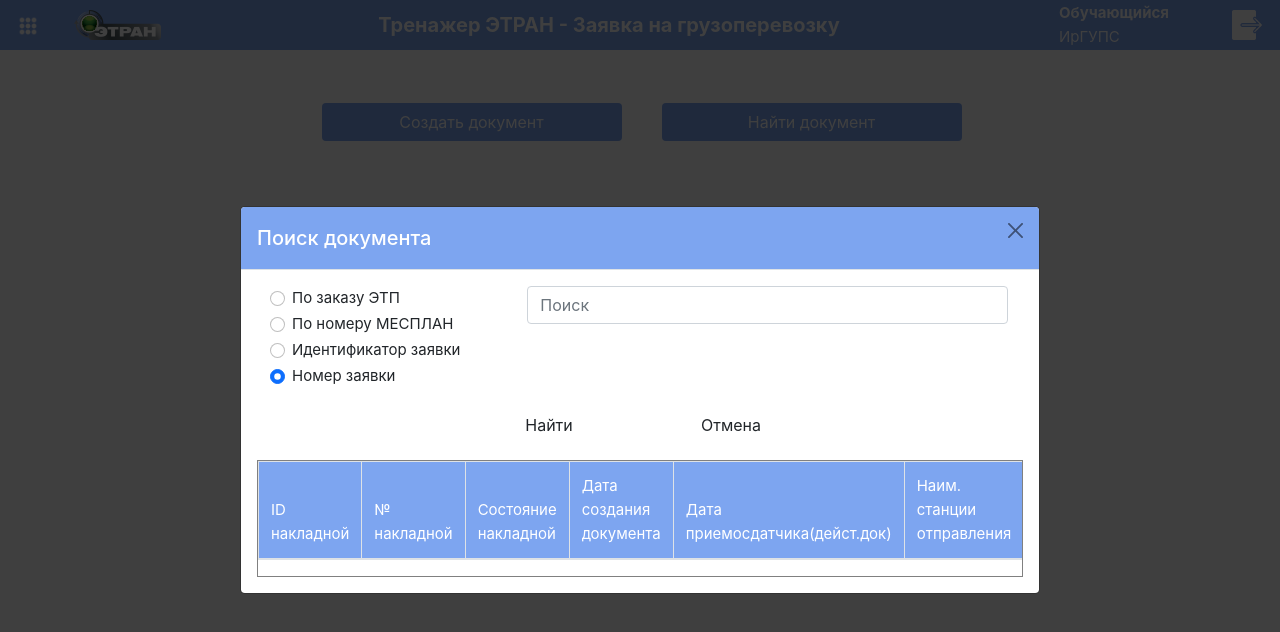
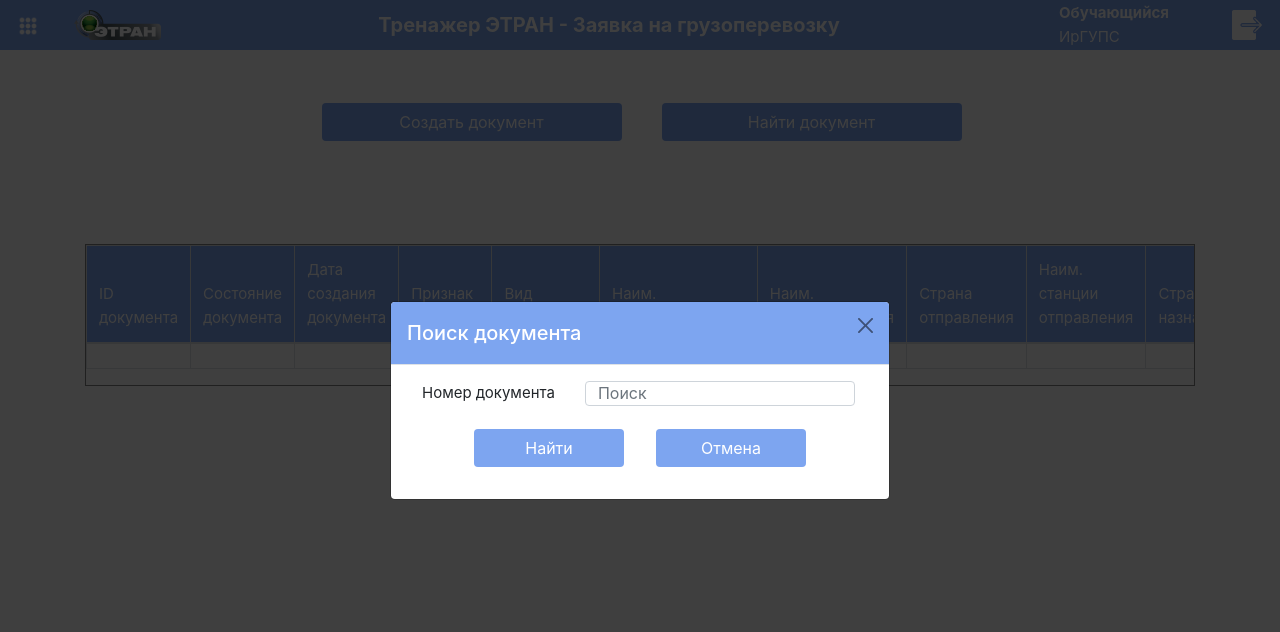
Before and after one commit to Liseeeenok/IrTRAN, a Vue app: page /transporation/menu in a window 1280 px wide. Both pictures are taken after a click on the button "Найти документ". Shown: the top 632 px of the page. Built offline with nearby package versions, Linux system fonts and the light colour scheme.

Commit message:
Таблицы и поиск

```diff
--- a/src/components/InvoiceMenuComponent.vue
+++ b/src/components/InvoiceMenuComponent.vue
@@ -9,6 +9,46 @@ import ModalSearchDocumentLarge from "./ModalSearchDocumentLarge.vue";
         </router-link>
         <button type="button" class="btn btn-custom" data-bs-toggle="modal" data-bs-target="#staticBackdrop">Найти документ</button>
         <ModalSearchDocumentLarge />
+    </div>
+    <div class="container">
+        <div class="table-responsive" style="border: gray solid 1px">
+            <table class="table table-hover table-bordered border-white">
+                <thead style="background-color: #7DA5F0; color: white;">
+                    <tr>
+                        <th>ID документа</th>
+                        <th>Состояние документа</th>
+                        <th>Дата создания документа</th>
+                        <th>Тип накладной</th>
+                    	<th>Вид отправки</th>
+                        <th>Наим. грузоотправителя</th>
+                        <th>Наим. грузополучателя</th>
+                        <th>Страна отправления</th>
+                        <th>Наим. станции отправления</th>
+                        <th>Страна назначения</th>
+                        <th>Наим. станции назначения</th>
+			            <th>№ вагона</th>
+                        <th>Плательщик</th>
+                      </tr>
+                 </thead>
+                <tbody class="table-group-divider">
+                    <tr>
+                        <td></td>
+                        <td></td>
+                        <td></td>
+                        <td></td>
+                        <td></td>
+                        <td></td>
+                        <td></td>
+                        <td></td>
+                        <td></td>
+                        <td></td>
+                        <td></td>
+                        <td></td>
+			<td></td>
+                      </tr>
+                  </tbody>
+              </table>
+          </div>
     </div>
 </template>
 
--- a/src/components/ModalSearchDocumentLarge.vue
+++ b/src/components/ModalSearchDocumentLarge.vue
@@ -2,57 +2,24 @@
 
 <template>
             <div class="modal fade" id="staticBackdrop" data-bs-backdrop="static" data-bs-keyboard="false" tabindex="-1" aria-labelledby="staticBackdropLabel" aria-hidden="true">
-        <div class="modal-dialog modal-dialog-centered modal-lg">
+                <div class="modal-dialog modal-dialog-centered">
                   <div class="modal-content">
-                <div class="modal-header" style="background-color: #7da5f0">
-                    <h1 class="modal-title fs-5" id="staticBackdropLabel" style="color: white">Поиск документа</h1>
-                    <button type="button" class="btn-close" data-bs-dismiss="modal" aria-label="Закрыть" style="color: white"></button>
+                    <div class="modal-header" style="background-color: #7DA5F0;">
+                      <h1 class="modal-title fs-5" id="staticBackdropLabel" style="color: white;">Поиск документа</h1>
+                      <button type="button" class="btn-close" data-bs-dismiss="modal" aria-label="Закрыть" style="color: white;"></button>
                     </div>
                     <div class="modal-body">
                         <div class="container-fluid">
                             <div class="row">
-                            <div class="col-4">
-                                <div class="form-check">
-                                    <input class="form-check-input" type="radio" name="flexRadioDefault" id="flexRadioDefault1" />
-                                    <label class="form-check-label" for="flexRadioDefault1"> По заказу ЭТП </label>
+                              <div class="col-auto">
+                                  <label class="form-label">Номер документа</label>
                               </div>
-                                <div class="form-check">
-                                    <input class="form-check-input" type="radio" name="flexRadioDefault" id="flexRadioDefault2" checked />
-                                    <label class="form-check-label" for="flexRadioDefault2"> По номеру МЕСПЛАН </label>
-                                </div>
-                                <div class="form-check">
-                                    <input class="form-check-input" type="radio" name="flexRadioDefault" id="flexRadioDefault3" checked />
-                                    <label class="form-check-label" for="flexRadioDefault3"> Идентификатор заявки </label>
-                                </div>
-                                <div class="form-check">
-                                    <input class="form-check-input" type="radio" name="flexRadioDefault" id="flexRadioDefault4" checked />
-                                    <label class="form-check-label" for="flexRadioDefault4"> Номер заявки </label>
-                                </div>
-                            </div>
-                            <div class="col-8"><input type="text" class="form-control" id="formGroupExampleInput" placeholder="Поиск" /></div>
+                              <div class="col-7"><input type="text" class="form-control" style="height: 25px; width: 270px;" placeholder="Поиск"></div>
                             </div>
                          </div>
                          <div class="row justify-content-md-center">
-                        <button type="button" class="btn btn-custom" style="width: 150px; margin: 1em">Найти</button>
-                        <button type="button" class="btn btn-custom" data-bs-dismiss="modal" style="width: 150px; margin: 1em">Отмена</button>
-                    </div>
-                    <div class="table-responsive" style="border: gray solid 1px">
-                        <table class="table table-hover table-bordered border-white">
-                            <thead style="background-color: #7da5f0; color: white">
-                                <tr>
-                                    <th>ID накладной</th>
-                                    <th>№ накладной</th>
-                                    <th>Состояние накладной</th>
-                                    <th>Дата создания документа</th>
-                                    <th>Дата приемосдатчика(дейст.док)</th>
-                                    <th>Наим. станции отправления</th>
-                                    <th>Наим. станции назначения</th>
-                                    <th>№ вагона</th>
-                                    <th>Плательщик</th>
-                                </tr>
-                            </thead>
-                            <tbody class="table-group-divider"></tbody>
-                        </table>
+                            <button type="button" class="btn btn-custom" style="width: 150px; margin: 1em;">Найти</button>
+                             <button type="button" class="btn btn-custom" data-bs-dismiss="modal" style="width: 150px; margin: 1em;">Отмена</button>
                         </div>
                     </div>
                 </div>
@@ -60,4 +27,14 @@
             </div>
 </template>
 
-<style scoped></style>
+<style scoped>
+        .btn-custom {
+            width: 300px;
+            background-color: #7DA5F0; /* Цвет кнопки */
+            color: white; /* Цвет текста кнопки */
+        }
+        .btn-custom:hover {
+            background-color: #3E6CB4; /* Цвет кнопки */
+            color: white; /* Цвет текста кнопки */
+        }
+</style>
--- a/src/components/ReminderMenuComponent.vue
+++ b/src/components/ReminderMenuComponent.vue
@@ -1,4 +1,5 @@
 <script setup>
+import ModalSearchDocumentLarge from "./ModalSearchDocumentLarge.vue";
 import ModalSearchDocumentMini from "./ModalSearchDocumentMini.vue";
 </script>
 
@@ -8,7 +9,35 @@ import ModalSearchDocumentMini from "./ModalSearchDocumentMini.vue";
             <button type="button" class="btn btn-custom">Создать документ</button>
         </router-link>
         <button type="button" class="btn btn-custom" data-bs-toggle="modal" data-bs-target="#staticBackdrop">Найти документ</button>
-        <ModalSearchDocumentMini />
+        <ModalSearchDocumentLarge />
+    </div>
+    <div class="container">
+        <div class="table-responsive" style="border: gray solid 1px">
+            <table class="table table-hover table-bordered border-white">
+                <thead style="background-color: #7DA5F0; color: white;">
+                    <tr>
+                        <th>ID документа</th>
+                        <th>Состояние документа</th>
+                        <th>Дата создания документа</th>
+                        <th>Тип памятки</th>
+                        <th>Наим. станции</th>
+                        <th>Наим. владельца п/п(клиента)</th>
+			            <th>Подача производилась локомотивом</th>
+                      </tr>
+                 </thead>
+                <tbody class="table-group-divider">
+                    <tr>
+                        <td></td>
+                        <td></td>
+                        <td></td>
+                        <td></td>
+                        <td></td>
+                        <td></td>
+                        <td></td>
+                      </tr>
+                  </tbody>
+              </table>
+          </div>
     </div>
 </template>
 
--- a/src/components/TransportationMenuComponent.vue
+++ b/src/components/TransportationMenuComponent.vue
@@ -9,6 +9,44 @@ import ModalSearchDocumentLarge from "./ModalSearchDocumentLarge.vue";
         </router-link>
         <button type="button" class="btn btn-custom" data-bs-toggle="modal" data-bs-target="#staticBackdrop">Найти документ</button>
         <ModalSearchDocumentLarge />
+    </div>
+    <div class="container">
+        <div class="table-responsive" style="border: gray solid 1px">
+            <table class="table table-hover table-bordered border-white">
+                <thead style="background-color: #7DA5F0; color: white;">
+                    <tr>
+                        <th>ID документа</th>
+                        <th>Состояние документа</th>
+                        <th>Дата создания документа</th>
+                        <th>Признак отправки</th>
+                        <th>Вид сообщения</th>
+                        <th>Наим. грузоотправителя</th>
+                        <th>Наим. грузополучателя</th>
+                        <th>Страна отправления</th>
+                        <th>Наим. станции отправления</th>
+                        <th>Страна назначения</th>
+                        <th>Наим. станции назначения</th>
+                        <th>Плательщик</th>
+                      </tr>
+                 </thead>
+                <tbody class="table-group-divider">
+                    <tr>
+                        <td></td>
+                        <td></td>
+                        <td></td>
+                        <td></td>
+                        <td></td>
+                        <td></td>
+                        <td></td>
+                        <td></td>
+                        <td></td>
+                        <td></td>
+                        <td></td>
+                        <td></td>
+                      </tr>
+                  </tbody>
+              </table>
+          </div>
     </div>
 </template>
 
```
Lines whose indentation alone changed are shown as unchanged.
